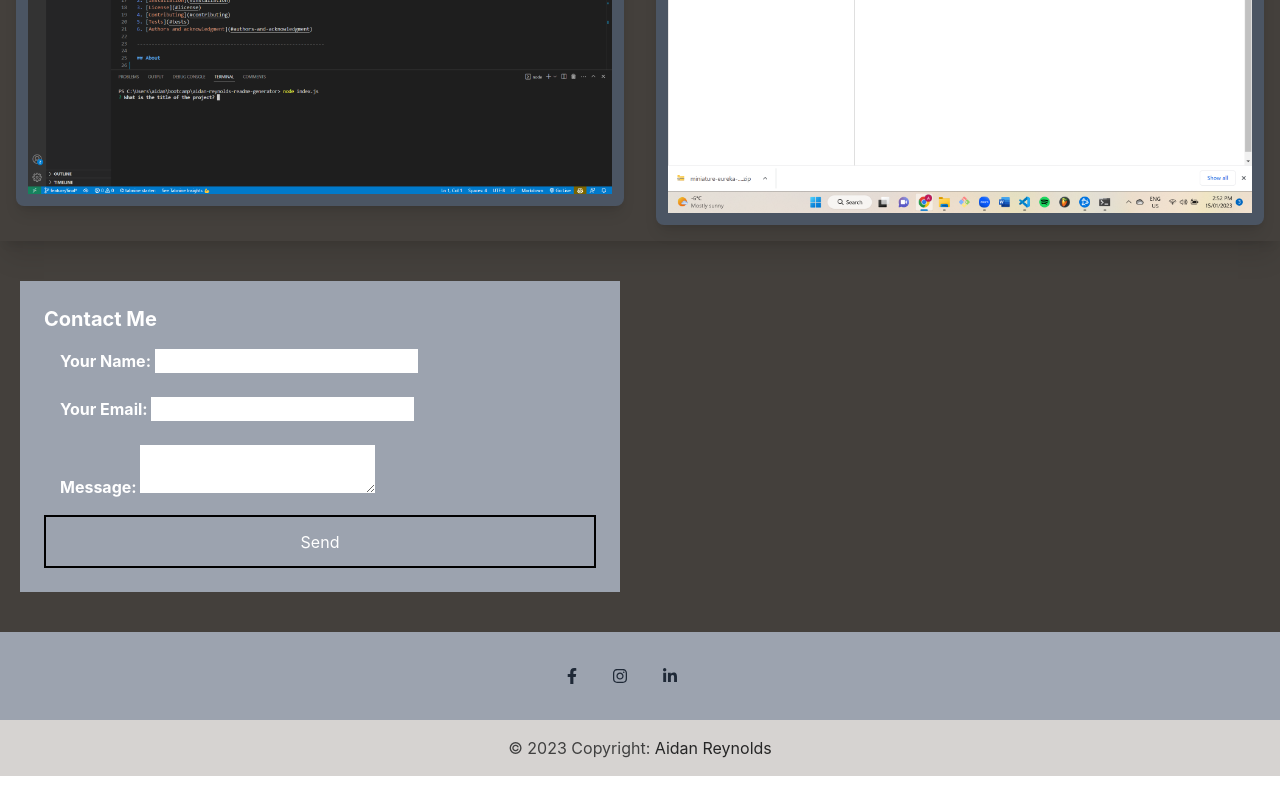
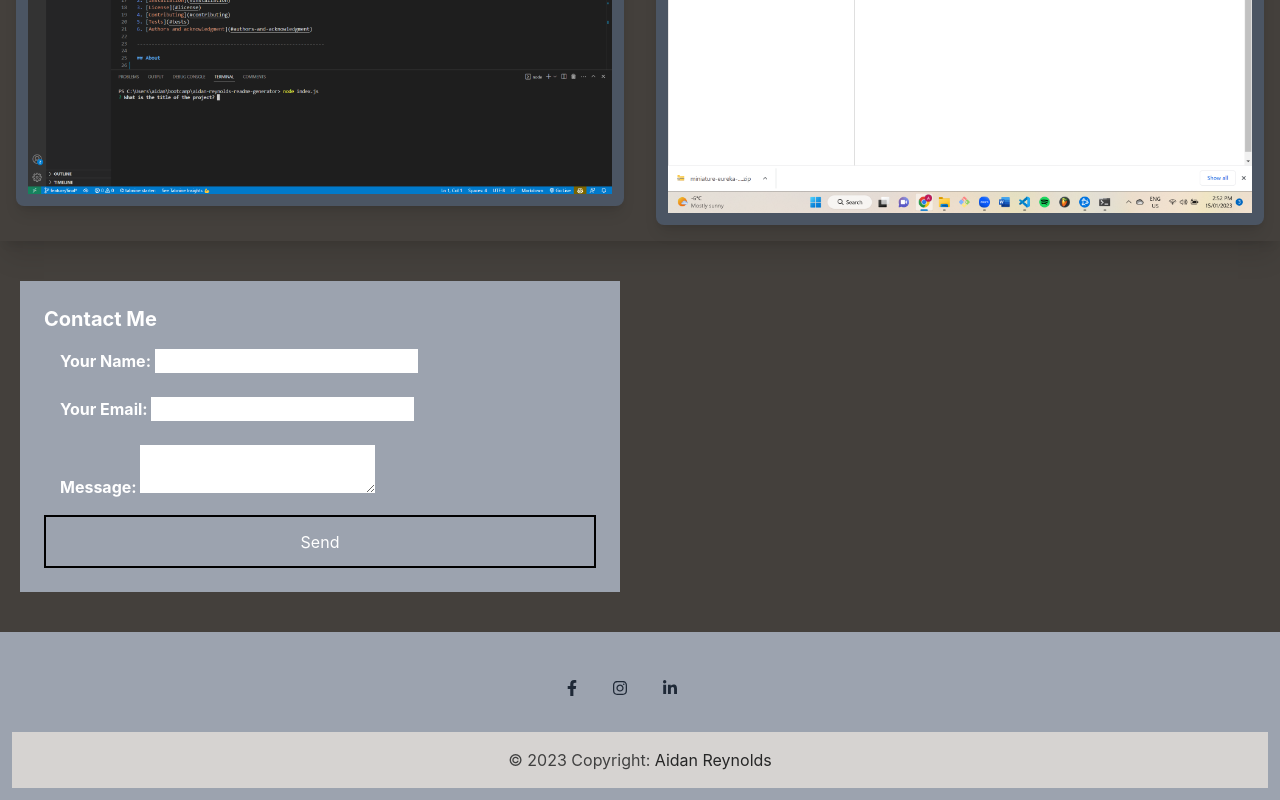
Before and after one commit to areyno20/react-portfolio, a React (Create React App) app: page / in a window 1280 px wide. Shown: the part 4111-4911 px from the top of the page. Before the commit the page ends 4887 px from the top, so only its background shows below. Built offline with nearby package versions, Linux system fonts and the light colour scheme.

Commit message:
fix footer

```diff
--- a/src/components/footer.js
+++ b/src/components/footer.js
@@ -3,10 +3,10 @@ import React from 'react';
 
 export default function Footer(){
     return (
-        <footer id="footer" className='flex flex-col bg-gray-400 top-0 z-10 text-white justify-right md:sticky'>
-        <div class="flex flex-col bg-gray-400 top-0 z-10 text-white justify-right md:sticky">
-            <div class="row">
-                <div class="footer-content">
+        <footer id="footer" className=' bg-gray-400 shadow-lg p-3 text-white justify-center'>
+        <div class="bg-gray-400 top-0 text-white justify-center">
+            <div className="justify-center flex flex-wrap rounded" class="row">
+                <div className="" class="footer-content">
                     <div class="row">
                         <div class="col-6">
                             <div class="list-unstyled">
--- a/src/components/navbar.js
+++ b/src/components/navbar.js
@@ -36,7 +36,7 @@ const NavLink = styled.a`
 
 const Navbar = () => {
   return (
-    <Nav className='bg-gray-400 top-0 z-10 text-white justify-right md:sticky md:mr-auto md:border-l md:border-gray-700'>
+    <Nav className='bg-gray-400 top-0 z-10 text-white justify-right lg:sticky sm:sticky md:sticky md:mr-auto md:border-l md:border-gray-700'>
       <NavBrand href="#">Aidan Reynolds</NavBrand>
       <NavLinks>
         <NavItem>
```
